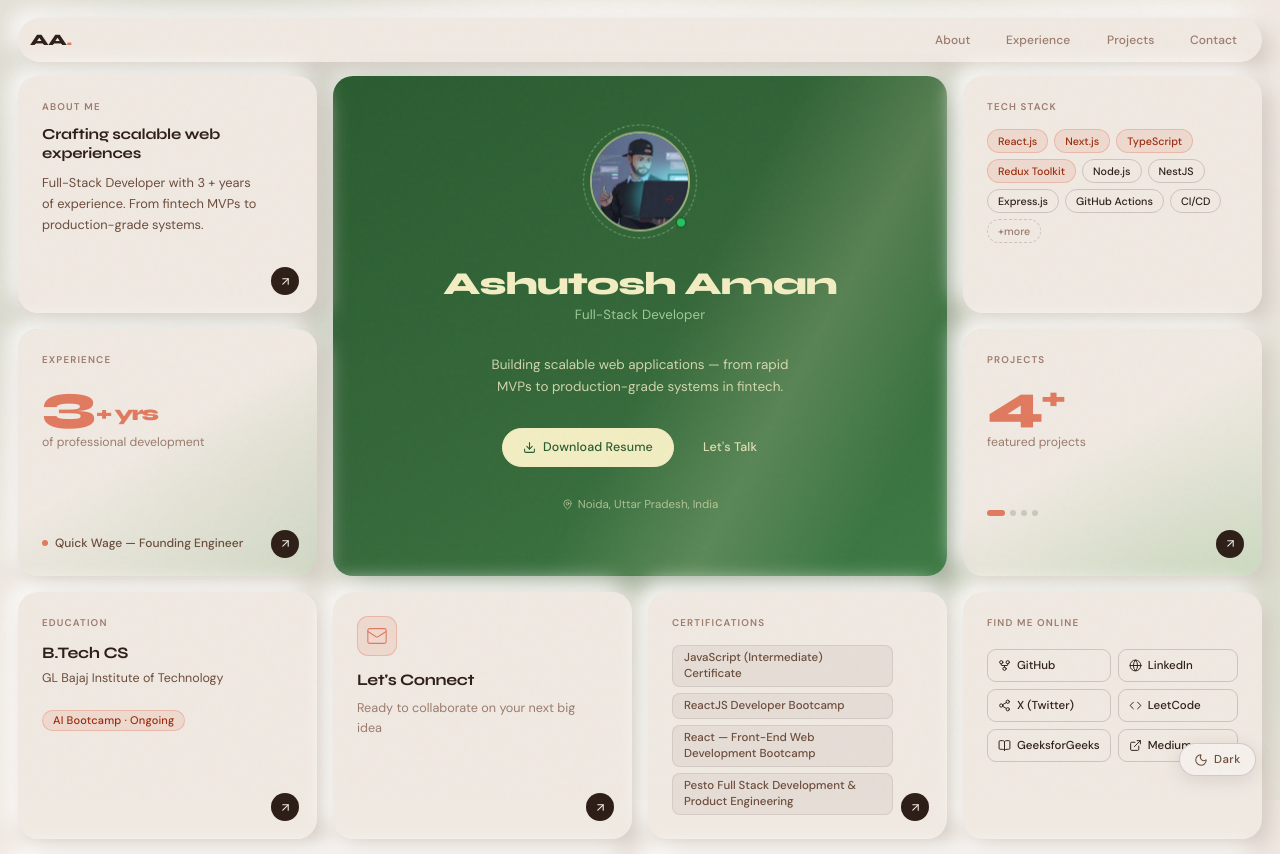
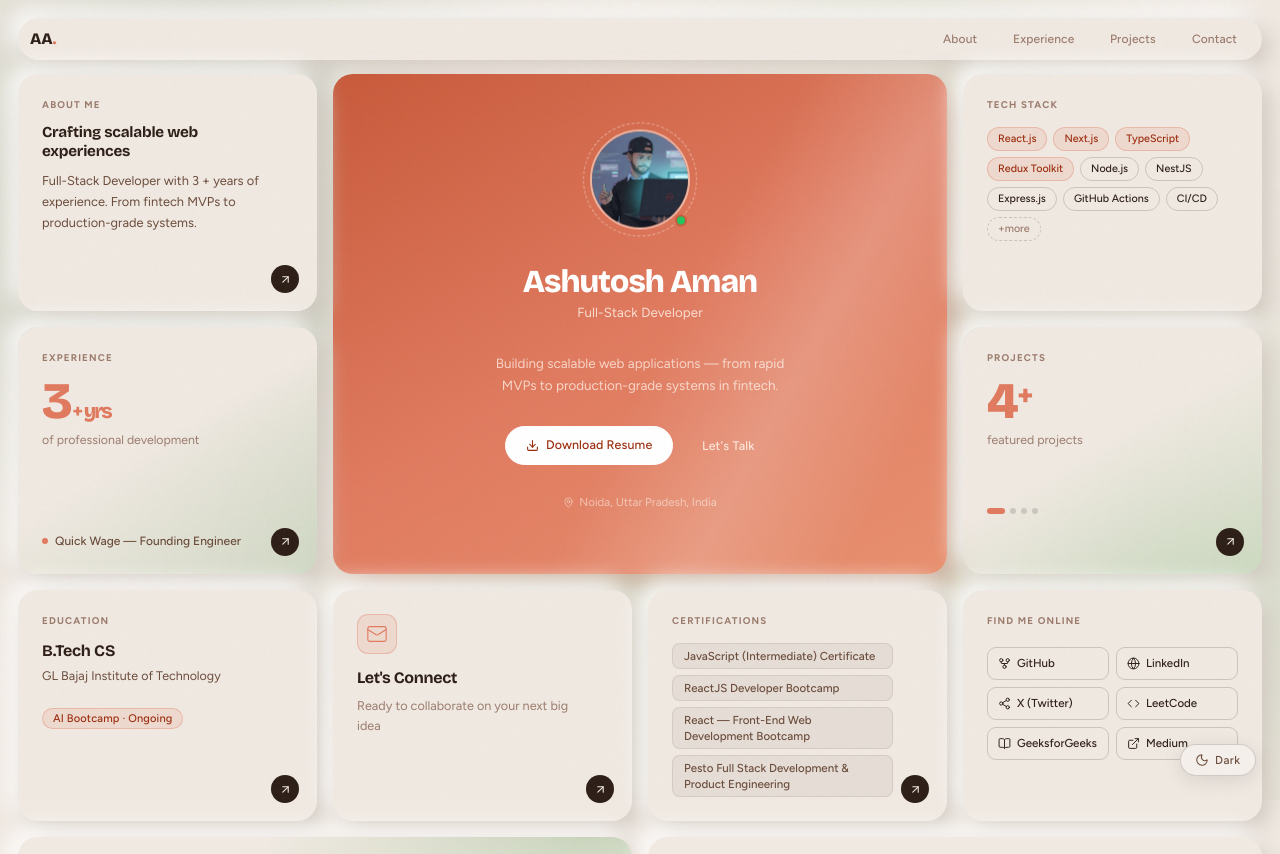
Before and after one commit to AmanAshutosh/hireme, a React (Vite) app: page / in a window 1280 px wide. Shown: the top 854 px of the page. Built offline with nearby package versions, Linux system fonts and the light colour scheme.

Commit message:
ui and project update

```diff
--- a/src/styling/global.css
+++ b/src/styling/global.css
@@ -1,4 +1,4 @@
-@import url("https://fonts.googleapis.com/css2?family=Syne:wght@400;500;600;700;800&family=DM+Sans:ital,opsz,wght@0,9..40,300;0,9..40,400;0,9..40,500;0,9..40,600;1,9..40,300&display=swap");
+@import url("https://fonts.googleapis.com/css2?family=Bricolage+Grotesque:opsz,wght@12..96,300;12..96,400;12..96,500;12..96,600;12..96,700;12..96,800&family=Figtree:ital,wght@0,300;0,400;0,500;0,600;0,700;1,400&display=swap");
 
 :root {
   /* ── Creative Minimalist — Warm/Organic (Light Mode) ── */
@@ -31,8 +31,8 @@
   --radius-sm: 14px;
   --radius-xs: 9px;
 
-  --font-display: "Syne", sans-serif;
-  --font-body: "DM Sans", sans-serif;
+  --font-display: "Bricolage Grotesque", sans-serif;
+  --font-body: "Figtree", sans-serif;
   --transition: 0.18s cubic-bezier(0.4, 0, 0.2, 1);
 
   /* ── NEUMORPHISM — Claymorphism warm shadows ── */
@@ -121,9 +121,9 @@ img {
   color: var(--accent-text);
 }
 .tag-green {
-  border-color: rgba(34, 197, 94, 0.28);
-  background: rgba(34, 197, 94, 0.08);
-  color: #14532d;
+  border-color: var(--accent-border);
+  background: var(--accent-dim);
+  color: var(--accent-text);
 }
 .tag-outline {
   border: var(--border);
@@ -131,9 +131,9 @@ img {
   color: var(--text-secondary);
 }
 .tag-green-soft {
-  border-color: rgba(34, 197, 94, 0.25);
-  background: rgba(34, 197, 94, 0.07);
-  color: #166534;
+  border-color: var(--accent-border);
+  background: var(--accent-dim);
+  color: var(--accent-text);
 }
 
 ::-webkit-scrollbar {
--- a/src/styling/home.css
+++ b/src/styling/home.css
@@ -219,48 +219,48 @@
   grid-column: 4 / 10;
   grid-row: 1 / 3;
   min-height: 500px;
-  /* Light mode: dramatic dark forest green focal point */
-  background: linear-gradient(150deg, #2a5c30 0%, #346739 50%, #3d7a44 100%) !important;
-  box-shadow: 12px 12px 32px rgba(26, 58, 30, 0.35), -6px -6px 20px rgba(255, 255, 255, 0.55);
+  /* Light mode: terracotta warm focal point */
+  background: linear-gradient(150deg, #c85a3a 0%, #E07A5F 50%, #e8906f 100%) !important;
+  box-shadow: 12px 12px 32px rgba(160, 70, 40, 0.35), -6px -6px 20px rgba(255, 255, 255, 0.55);
 }
 
-/* Hero card text — cream on forest green */
-.card-hero .hero-name       { color: #f2edc2; }
-.card-hero .hero-role       { color: #9fcb98; }
-.card-hero .hero-tagline    { color: rgba(242, 237, 194, 0.82); }
-.card-hero .hero-location   { color: rgba(242, 237, 194, 0.62); }
-.card-hero .hero-avatar     { border-color: rgba(242, 237, 194, 0.55); }
+/* Hero card text — white on terracotta */
+.card-hero .hero-name       { color: #FFFFFF; }
+.card-hero .hero-role       { color: rgba(255, 240, 230, 0.85); }
+.card-hero .hero-tagline    { color: rgba(255, 240, 230, 0.78); }
+.card-hero .hero-location   { color: rgba(255, 240, 230, 0.60); }
+.card-hero .hero-avatar     { border-color: rgba(255, 240, 230, 0.55); }
 .card-hero .hero-avatar-ring {
-  border-color: rgba(159, 203, 152, 0.6);
+  border-color: rgba(255, 240, 230, 0.5);
   animation: spin 14s linear infinite;
 }
-.card-hero .hero-status-dot { border-color: #2a5c30; }
+.card-hero .hero-status-dot { border-color: #c85a3a; }
 .card-hero .hero-btn-primary {
-  background: #f2edc2;
-  border-color: #f2edc2;
-  color: #2a5c30;
+  background: #FFFFFF;
+  border-color: #FFFFFF;
+  color: #9B2C0C;
 }
 .card-hero .hero-btn-primary:hover {
-  background: #ffffff;
-  border-color: #ffffff;
-  color: #1e4224;
+  background: #F5F0EB;
+  border-color: #F5F0EB;
+  color: #7a1f0a;
   transform: translateY(-1px);
 }
 .card-hero .hero-btn-secondary {
   background: transparent;
-  border-color: rgba(242, 237, 194, 0.35);
-  color: rgba(242, 237, 194, 0.88);
+  border-color: rgba(255, 240, 230, 0.35);
+  color: rgba(255, 240, 230, 0.88);
 }
 .card-hero .hero-btn-secondary:hover {
-  background: rgba(242, 237, 194, 0.1);
-  border-color: rgba(242, 237, 194, 0.55);
-  color: #f2edc2;
+  background: rgba(255, 240, 230, 0.1);
+  border-color: rgba(255, 240, 230, 0.55);
+  color: #FFFFFF;
 }
 .card-hero .hero-shimmer {
   background: linear-gradient(
     105deg,
     transparent 30%,
-    rgba(242, 237, 194, 0.18) 50%,
+    rgba(255, 255, 255, 0.18) 50%,
     transparent 70%
   );
 }
```
